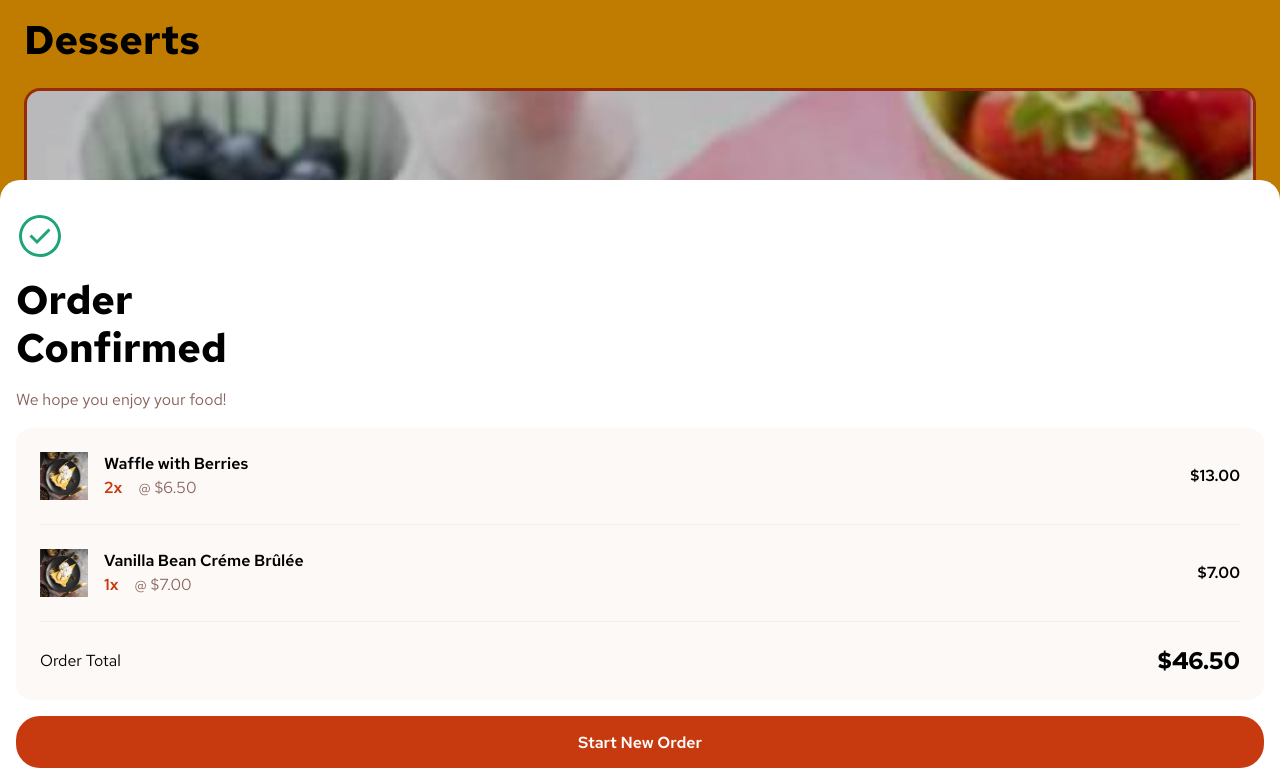
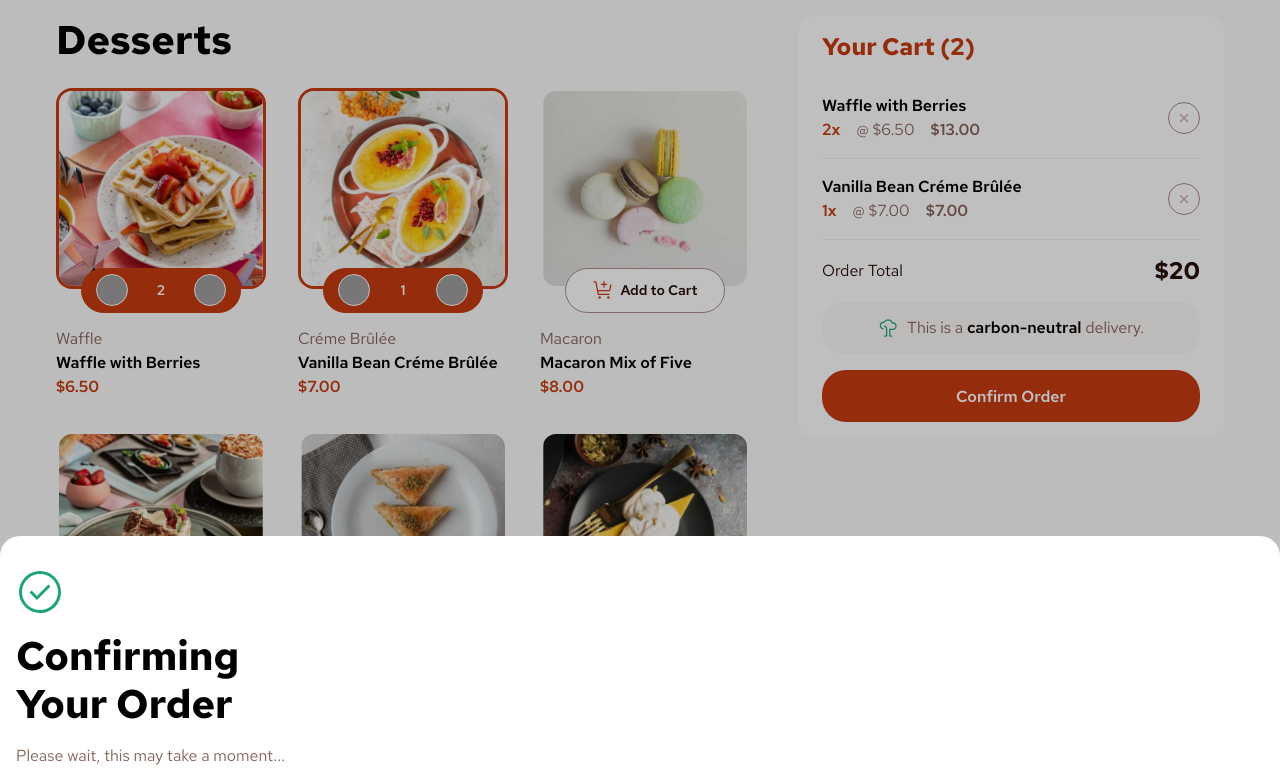
Before and after one commit to redstar504/react-food-cart, a React (Vite) app: page / in a window 1280 px wide. Shown: the top 778 px of the page. Built offline with nearby package versions, Linux system fonts and the light colour scheme; grey boxes are pictures that could not be loaded.

Commit message:
responsive design

```diff
--- a/src/App.tsx
+++ b/src/App.tsx
@@ -31,6 +31,62 @@ const products: Product[] = [
         longName: 'Vanilla Bean Créme Brûlée',
         price: 7.00,
         imageName: 'creme-brulee',
+        quantityAvailable: 10
+    },
+    {
+        id: 3,
+        shortName: 'Macaron',
+        longName: 'Macaron Mix of Five',
+        price: 8.00,
+        imageName: 'macaron',
+        quantityAvailable: 10
+    },
+    {
+        id: 4,
+        shortName: 'Tiramisu',
+        longName: 'Classic Tiramisu',
+        price: 5.50,
+        imageName: 'tiramisu',
+        quantityAvailable: 10
+    },
+    {
+        id: 5,
+        shortName: 'Baklava',
+        longName: 'Pistachio Baklava',
+        price: 4.00,
+        imageName: 'baklava',
+        quantityAvailable: 10
+    },
+    {
+        id: 6,
+        shortName: 'Pie',
+        longName: 'Lemon Meringue Pie',
+        price: 5.00,
+        imageName: 'meringue',
+        quantityAvailable: 10
+    },
+    {
+        id: 7,
+        shortName: 'Cake',
+        longName: 'Red Velvet Cake',
+        price: 4.50,
+        imageName: 'cake',
+        quantityAvailable: 10
+    },
+    {
+        id: 8,
+        shortName: 'Brownie',
+        longName: 'Salted Caramel Brownie',
+        price: 5.50,
+        imageName: 'brownie',
+        quantityAvailable: 10
+    },
+    {
+        id: 9,
+        shortName: 'Panna Cotta',
+        longName: 'Vanilla Panna Cotta',
+        price: 6.50,
+        imageName: 'panna-cotta',
         quantityAvailable: 10
     }
 ]
@@ -74,10 +130,10 @@ function App() {
     return (
         <>
             <div id="container" className={isOrderConfirmed ? 'confirming' : ''}>
+                <div id="productsWrapper">
                     <h1 className="text-1">
                         Desserts
                     </h1>
-
                     <ul id="productList">
                         {products.map(product => (
                             <li key={product.id} className={isProductInCart(product.id) ? 'selected' : ''}>
@@ -151,6 +207,8 @@ function App() {
                             </li>
                         ))}
                     </ul>
+                </div>
+
 
                 {cart.length > 0 ? (
                     <div id="cart">
@@ -218,6 +276,8 @@ type ModalPropsType = {
 }
 
 function Modal({cart, setCart, setIsOrderConfirmed, modalRef}: ModalPropsType) {
+    const [isConfirmed, setIsConfirmed] = useState(false)
+
     const handleClose = () => {
         const currentRef = modalRef.current
         if (!currentRef) return
@@ -228,13 +288,22 @@ function Modal({cart, setCart, setIsOrderConfirmed, modalRef}: ModalPropsType) {
         }, 200)
     }
 
+    useEffect(() => {
+        setTimeout(() => {
+            setIsConfirmed(true)
+        }, 50000)
+    }, [])
+
     return (
         <>
             <div id="overlay" onClick={handleClose}></div>
             <div className="modal" ref={modalRef}>
+                {isConfirmed ? (
+                    <>
                         <img src="/images/icon-order-confirmed.svg" alt="Order confirmed"/>
                         <h2 className="text-1">Order<br/>Confirmed</h2>
                         <p>We hope you enjoy your food!</p>
+                        {isConfirmed ? <p>Confirmed</p> : <p>Not confirmed</p>}
                         <div id="summaryWrapper">
                             <ul className="orderSummary">
                                 {cart.map(cartProduct => {
@@ -247,7 +316,8 @@ function Modal({cart, setCart, setIsOrderConfirmed, modalRef}: ModalPropsType) {
                                             <img src="/images/image-meringue-thumbnail.jpg" alt="Thumbnail"/>
                                             <div>
                                                 <h3 className="text-4-bold">{product.longName}</h3>
-                                        <span className="text-4-bold">{cartProduct.quantity}x</span> @ ${product.price.toFixed(2)}
+                                                <span className="text-4-bold">{cartProduct.quantity}x</span> @
+                                                ${product.price.toFixed(2)}
                                             </div>
                                             <strong className="text-3">${subtotal.toFixed(2)}</strong>
                                         </li>
@@ -266,7 +336,18 @@ function Modal({cart, setCart, setIsOrderConfirmed, modalRef}: ModalPropsType) {
                                 setCart([])
                                 handleClose()
                             }}
-                >Start New Order</button>
+                        >Start New Order
+                        </button>
+                    </>
+                ) : (
+                    <>
+                        <img src="/images/icon-order-confirmed.svg" alt="Order confirmed"/>
+                        <h2 className="text-1">Confirming<br/> Your Order</h2>
+
+                        <p>Please wait, this may take a moment...</p>
+                    </>
+                )}
+
             </div>
         </>
     )
--- a/src/screen.css
+++ b/src/screen.css
@@ -113,6 +113,12 @@ body {
     flex-direction: column;
     padding: 1em 1.5em;
     row-gap: 1.5em;
+}
+
+#productsWrapper {
+    display: flex;
+    flex-direction: column;
+    gap: 1.5em;
 }
 
 #productList {
@@ -296,25 +302,13 @@ body {
     border-radius: 1.5em;
 }
 
-@media (min-width: 688px) {
-    body {
-        background: green;
-    }
-}
-
-@media (min-width: 1216px) {
-    body {
-        background: orange;
-    }
-}
-
 .modal {
     position: fixed;
     bottom: 0;
     left: 0;
     width: 100%;
     background: #fff;
-    border-radius: 1.25em;
+    border-radius: 1.25em 1.25em 0 0;
     padding: 2em 1em;
     display: flex;
     flex-direction: column;
@@ -409,3 +403,40 @@ body {
     line-height: 3.25em;
     border-radius: 1.5em;
 }
+
+@media (min-width: 46.9375em) {
+    #container {
+        max-width: 46.9375em;
+        margin: 0 auto;
+    }
+
+    #productList {
+        display: grid;
+        grid-template-columns: repeat(3, 13.125em);
+        grid-template-rows: auto;
+        gap: 2em;
+        margin: 0 auto;
+    }
+}
+
+@media (min-width: 76em) {
+    body {
+        /*background: orange;*/
+    }
+
+    #container {
+        flex-direction: row;
+        column-gap: 3em;
+        max-width: 76em;
+        margin: 0 auto;
+    }
+
+    #productList {
+        margin: 0;
+    }
+
+    #cart {
+        align-self: flex-start;
+        flex-grow: 1;
+    }
+}
```
Lines whose indentation alone changed are shown as unchanged.
